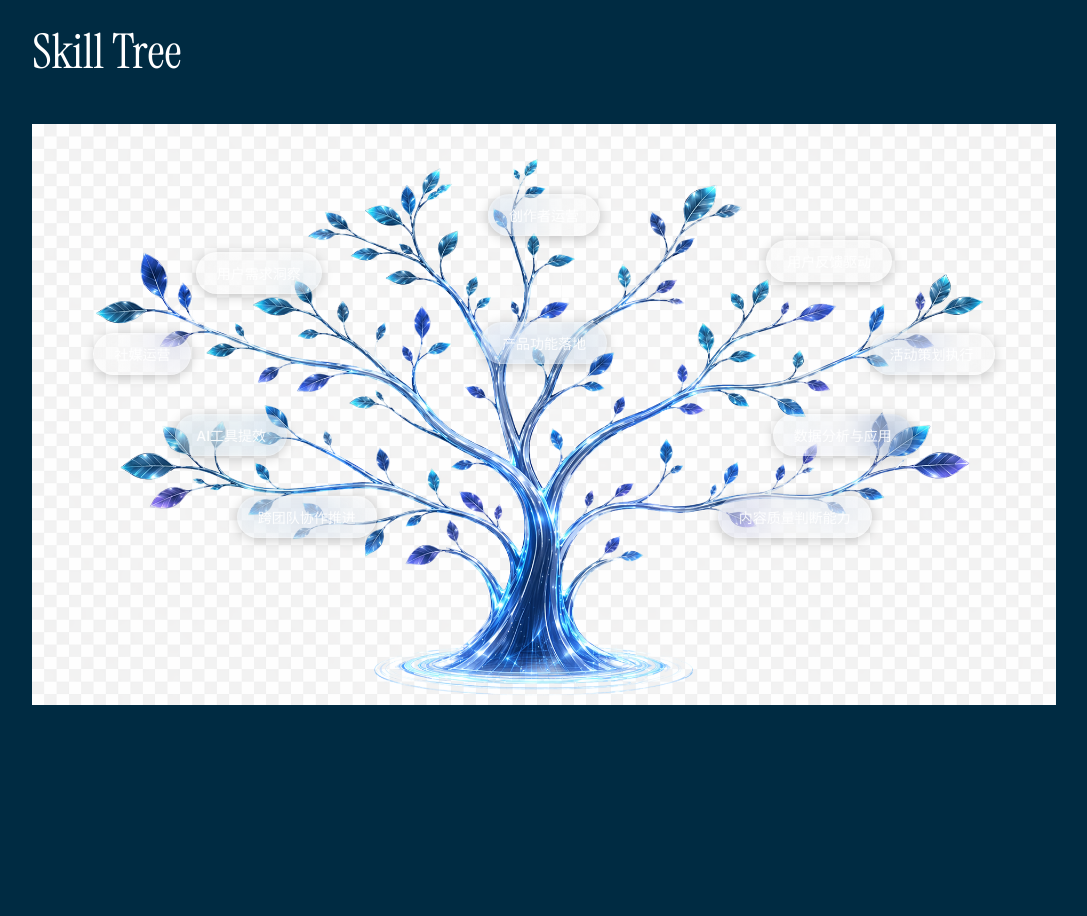
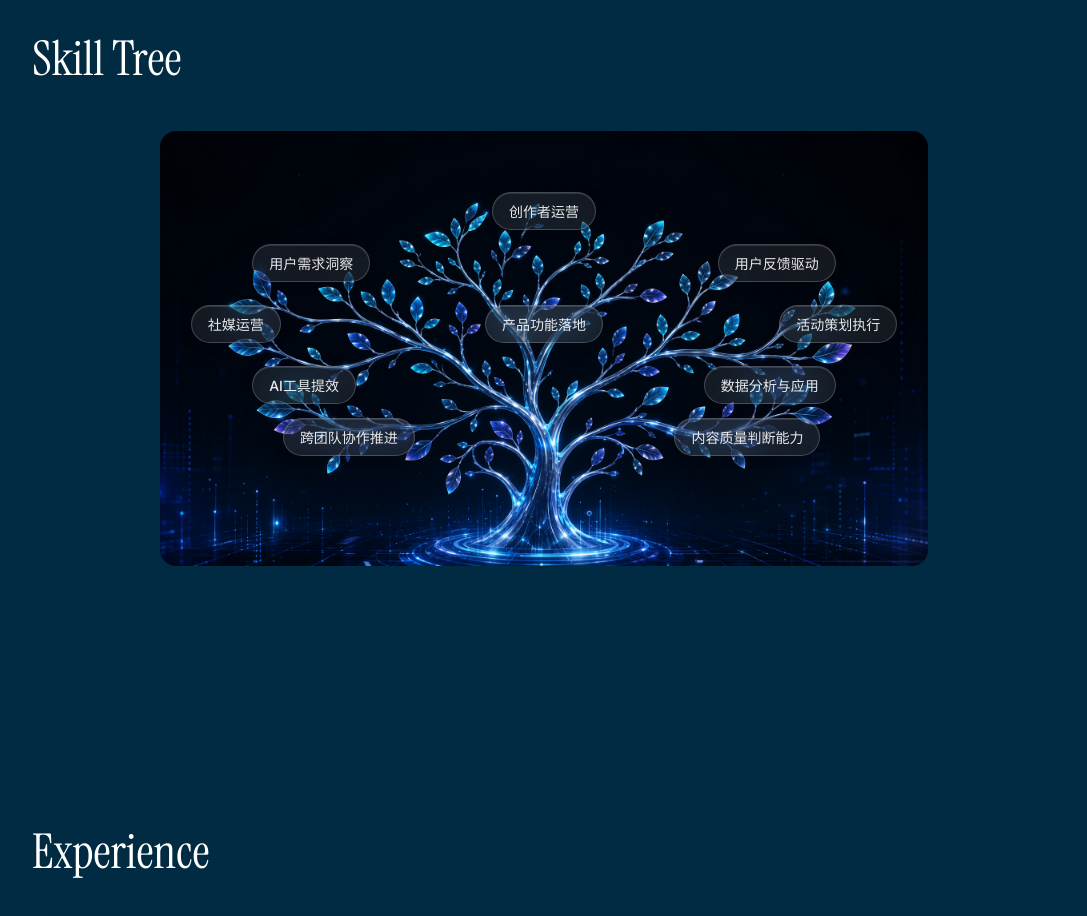
Before and after one commit to morinooto013/lsypersonal-space, a React (Vite) app: page / in a window 1280 px wide. Shown: the part 1940-2856 px from the top of the page, without its empty margins (96-1183 px from the left). Built offline with nearby package versions, Linux system fonts and the light colour scheme.

Commit message:
fix: use original tree bg, smaller image, tighter node placement

```diff
--- a/src/components/SkillTree.tsx
+++ b/src/components/SkillTree.tsx
@@ -23,43 +23,38 @@ export default function SkillTree() {
           Skill Tree
         </h2>
 
-        {/* Tree with background image */}
-        <div className="relative w-full">
+        {/* Tree with background image - slightly smaller */}
+        <div className="relative w-full max-w-3xl mx-auto">
           <img
             src="/skill-tree-bg.png"
             alt=""
-            className="w-full h-auto block select-none"
+            className="w-full h-auto block rounded-2xl select-none"
             draggable={false}
-            style={{
-              minHeight: '420px',
-              objectFit: 'contain',
-              mixBlendMode: 'lighten',
-            }}
           />
 
-          {/* Skill nodes scattered across the tree canopy */}
+          {/* Skill nodes tightly packed on the tree canopy */}
           <div className="absolute inset-0">
             <div className="relative w-full h-full">
 
-              {/* Top area */}
-              <SkillNode name={skills[0]} className="absolute top-[12%] left-1/2 -translate-x-1/2" />
+              {/* Row 1 - top */}
+              <SkillNode name={skills[0]} className="absolute top-[14%] left-1/2 -translate-x-1/2" />
 
-              {/* Upper-mid */}
-              <SkillNode name={skills[1]} className="absolute top-[22%] left-[16%]" />
-              <SkillNode name={skills[2]} className="absolute top-[20%] right-[16%]" />
+              {/* Row 2 */}
+              <SkillNode name={skills[1]} className="absolute top-[26%] left-[12%]" />
+              <SkillNode name={skills[2]} className="absolute top-[26%] right-[12%]" />
 
-              {/* Mid - widest canopy */}
-              <SkillNode name={skills[3]} className="absolute top-[36%] left-[6%]" />
-              <SkillNode name={skills[4]} className="absolute top-[34%] left-1/2 -translate-x-1/2" />
-              <SkillNode name={skills[5]} className="absolute top-[36%] right-[6%]" />
+              {/* Row 3 - widest */}
+              <SkillNode name={skills[3]} className="absolute top-[40%] left-[4%]" />
+              <SkillNode name={skills[4]} className="absolute top-[40%] left-1/2 -translate-x-1/2" />
+              <SkillNode name={skills[5]} className="absolute top-[40%] right-[4%]" />
 
-              {/* Lower-mid */}
-              <SkillNode name={skills[6]} className="absolute top-[50%] left-[14%]" />
-              <SkillNode name={skills[7]} className="absolute top-[50%] right-[14%]" />
+              {/* Row 4 */}
+              <SkillNode name={skills[6]} className="absolute top-[54%] left-[12%]" />
+              <SkillNode name={skills[7]} className="absolute top-[54%] right-[12%]" />
 
-              {/* Lower canopy */}
-              <SkillNode name={skills[8]} className="absolute top-[64%] left-[20%]" />
-              <SkillNode name={skills[9]} className="absolute top-[64%] right-[18%]" />
+              {/* Row 5 */}
+              <SkillNode name={skills[8]} className="absolute top-[66%] left-[16%]" />
+              <SkillNode name={skills[9]} className="absolute top-[66%] right-[14%]" />
 
             </div>
           </div>
@@ -74,7 +69,7 @@ function SkillNode({ name, className }: { name: string; className?: string }) {
   return (
     <div className={className}>
       <div
-        className="rounded-full px-4 py-1.5 sm:px-5 sm:py-2 transition-all duration-300 hover:scale-105 cursor-default"
+        className="rounded-full px-3.5 py-1.5 sm:px-4 sm:py-1.5 transition-all duration-300 hover:scale-105 cursor-default"
         style={{
           background: 'rgba(255, 255, 255, 0.08)',
           backdropFilter: 'blur(20px)',
```
Also changed, not shown: public/skill-tree-bg.png.
